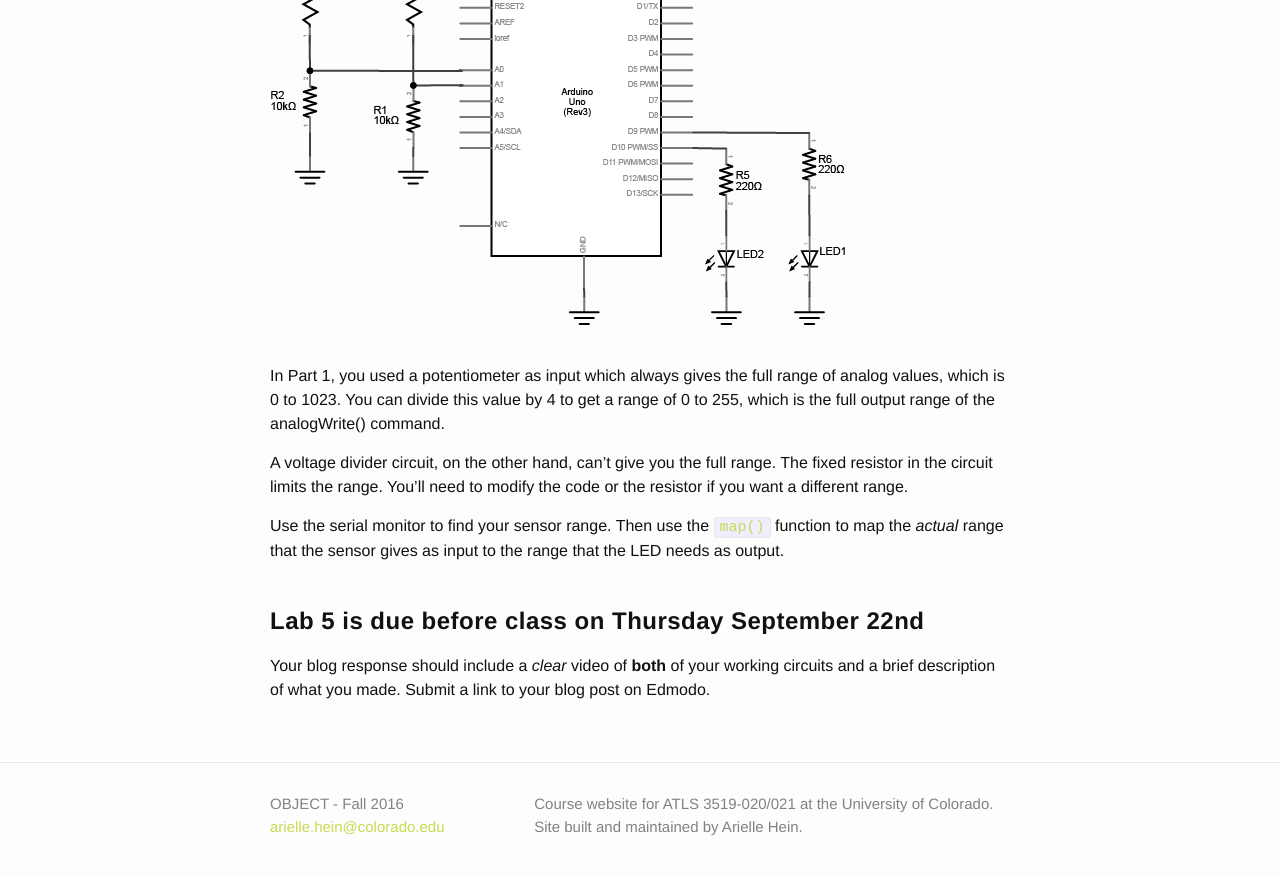
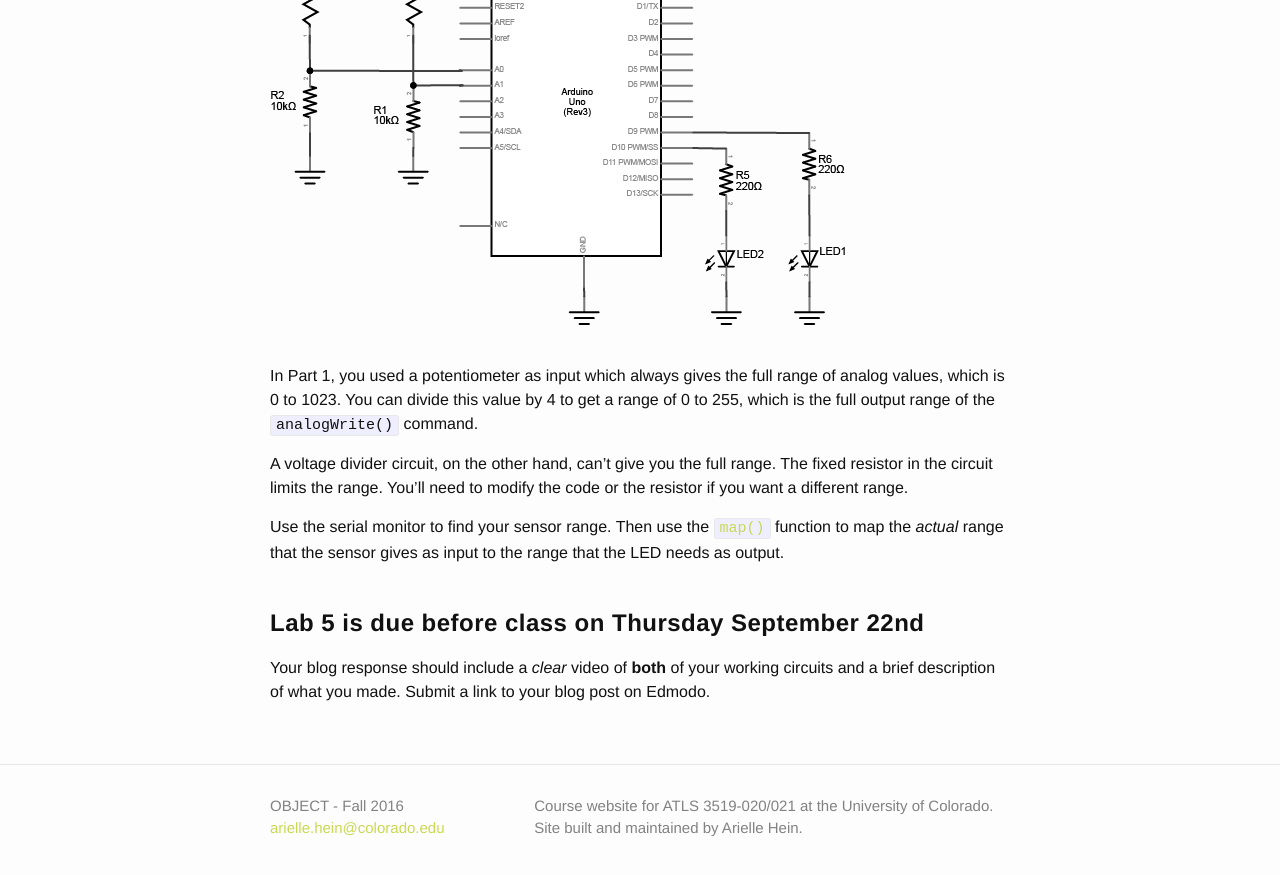
Before and after one commit to coloringchaos/object-fall-16, a Jekyll site: the page built from assignments/lab-5.md, in a window 1280 px wide and 900 px high, scrolled down 2832 px. Shown: the top 875 px of the window. Built offline with Jekyll 4.4.1, drawn with Linux system fonts in a browser that asks for light colours.

```diff
--- a/assignments/lab-5.md
+++ b/assignments/lab-5.md
@@ -29,7 +29,7 @@ permalink: /lab-5/
 
 # **Part 1: Potentiometer**
 
-**Build a circuit with a potentiometer as the input, and an LED as the output. Use `analogRead()` for the incoming potentiometer value, and `analogWrite()` to set the brightness of the LED.**
+**Build a circuit with a potentiometer as the input, and an LED as the output. Use [`analogRead()`](https://www.arduino.cc/en/Reference/AnalogRead) for the incoming potentiometer value, and [`analogWrite()`](https://www.arduino.cc/en/Reference/AnalogWrite) to set the brightness of the LED.**
 
 **Setup the breadboard** <br> Connect a potentiometer to analog in pin 0 of the module, and an LED and a resistor to digital pin 9:
 
@@ -83,7 +83,7 @@ Build two voltage divider circuits that connect to A0 and A1, using ***variable
 ![Lab 5 Schematic - Analog Input](/object-fall-16/assets/lab5-02.png)
 <br><br>
 
-In Part 1, you used a potentiometer as input which always gives the full range of analog values, which is 0 to 1023. You can divide this value by 4 to get a range of 0 to 255, which is the full output range of the analogWrite() command.
+In Part 1, you used a potentiometer as input which always gives the full range of analog values, which is 0 to 1023. You can divide this value by 4 to get a range of 0 to 255, which is the full output range of the `analogWrite()` command.
 
 A voltage divider circuit, on the other hand, can’t give you the full range. The fixed resistor in the circuit limits the range. You’ll need to modify the code or the resistor if you want a different range.
 
```
Also changed, not shown: students.md (+0 -1 lines).
